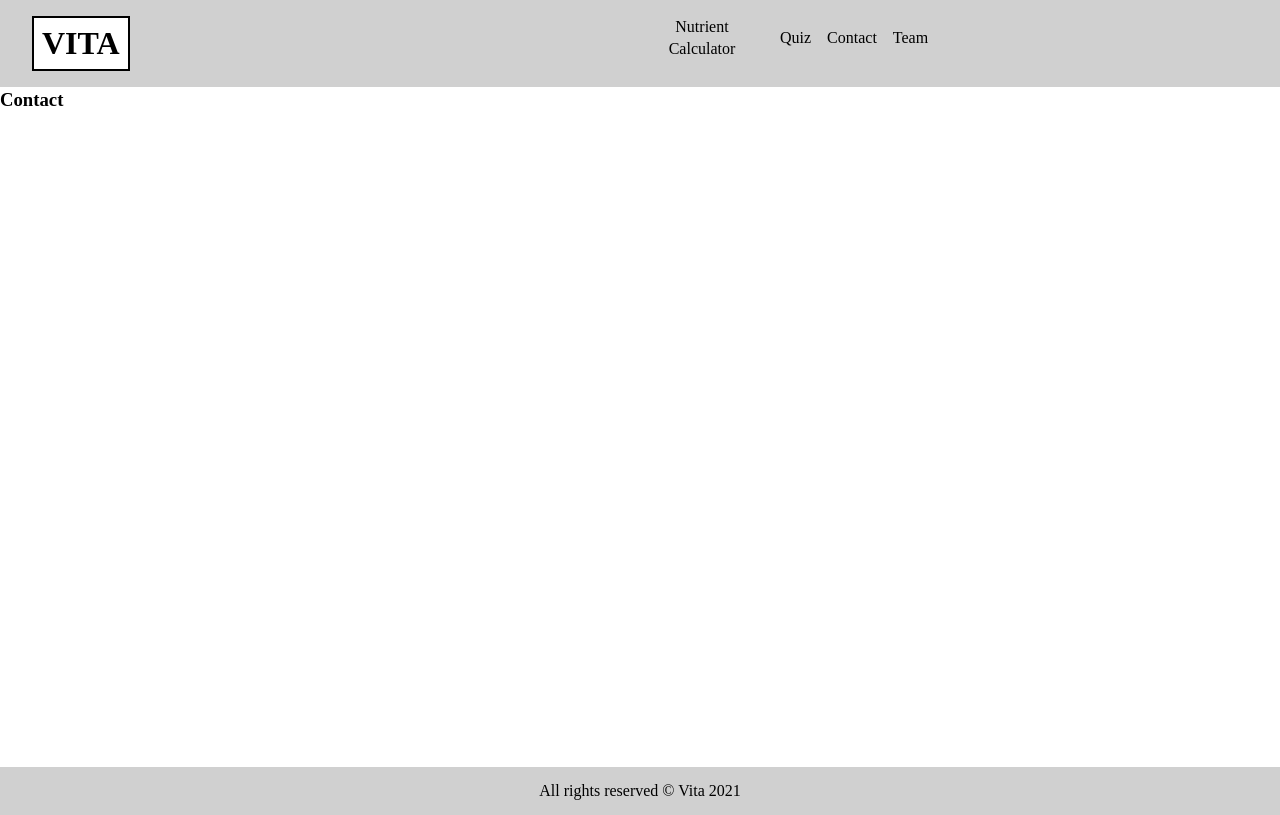
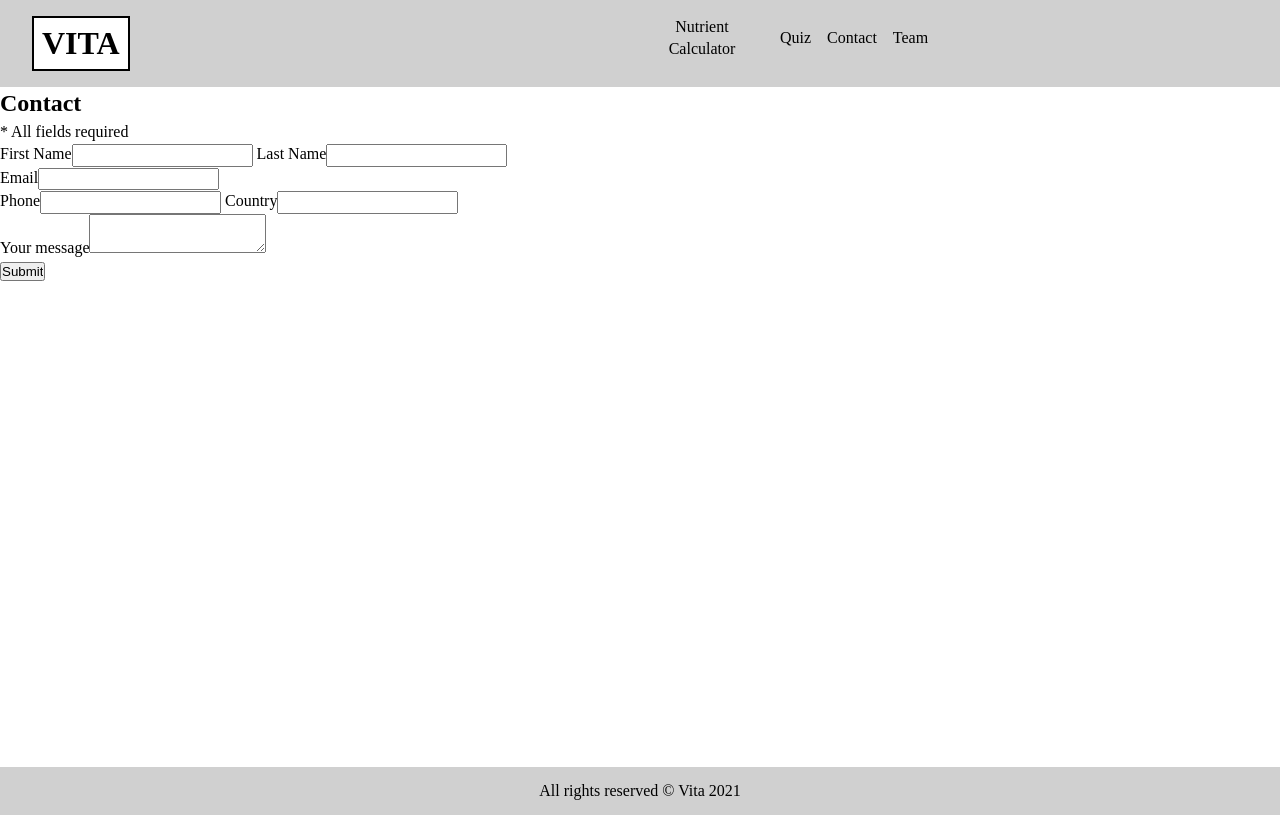
Before and after one commit to stsiqueira/Vita---Front-end, a React (Create React App) app: page /Contact in a window 1280 px wide. Built offline with nearby package versions, Linux system fonts and the light colour scheme.

Commit message:
contact page
creates the contact page, fully operational.
no style at all

```diff
--- a/src/components/Contact.js
+++ b/src/components/Contact.js
@@ -9,7 +9,40 @@ const Contact = (props) => {
 
     return (
        <div className="contact">
-           <h3> Contact</h3>
+           <h2> Contact</h2>
+           <p><span className="requiredField">*</span> All fields required</p>
+           <div className="form">
+               <form
+                    action="https://formspree.io/f/mdoydwow"
+                    method="POST">
+                   <div className="contact-name">
+                       <label htmlFor="firstName"> First Name</label>
+                       <input type="text" name="firstName"  id="firstName" required/>
+                       <label htmlFor="lastName"> Last Name</label>
+                       <input type="text" name="lastName"  id="lastName" />
+                   </div>
+                   <div className="contact-email">
+
+                       <label htmlFor="email"> Email</label>
+                       <input type="text" name="email"  id="email" required/>
+                   </div>
+                   <div className="contact-phone">
+                       <label htmlFor="phone"> Phone</label>
+                       <input type="text" name="phone"  id="phone" required/>
+                       <label htmlFor="country"> Country</label>
+                       <input type="text" name="country"  id="country" required/>
+                   </div>
+                   <div className="contact-message">
+                       <label htmlFor="message"> Your message</label>
+                       <textarea required>
+
+                       </textarea>
+                   </div>
+                   <dib className="contact-button">
+                       <input type="submit" />
+                   </dib>
+               </form>
+           </div>
        </div>
     )
 }
--- a/src/components/Home.js
+++ b/src/components/Home.js
@@ -328,7 +328,7 @@ const Home = (props) => {
 
 {/*
 ======================================================================================
-                About Vita Component - TBD
+                About Vita Component - Thiago
 ======================================================================================
 */}
             <About />
```
